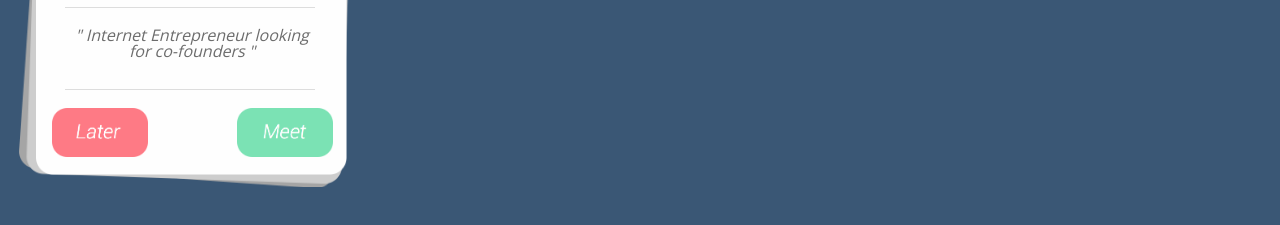
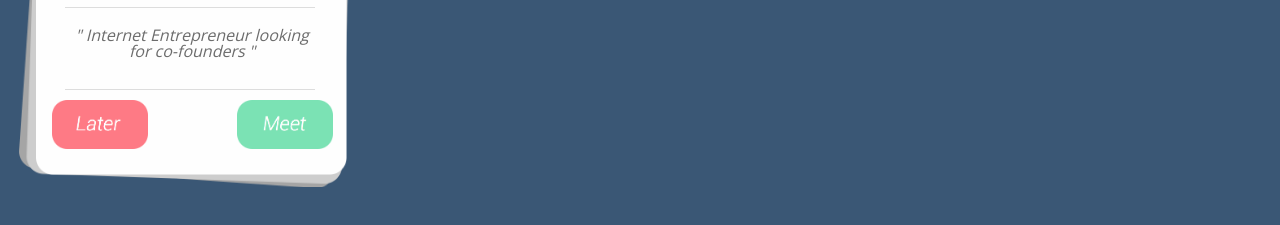
Before and after one commit to magnificogeo/magnificogeo.github.io, a plain HTML site: page index.html in a window 1280 px wide. Shown: the part 373-598 px from the top of the page. Drawn offline with nearby package versions, Linux system fonts and the light colour scheme.

Commit message:
Tweaked some styles. Completed mock-up for matching screen.

```diff
--- a/css/style.css
+++ b/css/style.css
@@ -28,8 +28,8 @@ body {
 }
 
 .later_meet_btn_grp {
-	position:absolute;
-	top:475px;
+	position:relative;
+	top:85px;
 	left:40px;
 }
 
@@ -63,7 +63,7 @@ body {
 	position:absolute;
 	margin-top:11px;
 	margin-left:36px;
-	height:35%;
+	height:225px;
 	width:311px;
 	border-top-left-radius:17px;
 	border-top-right-radius:17px;
```
